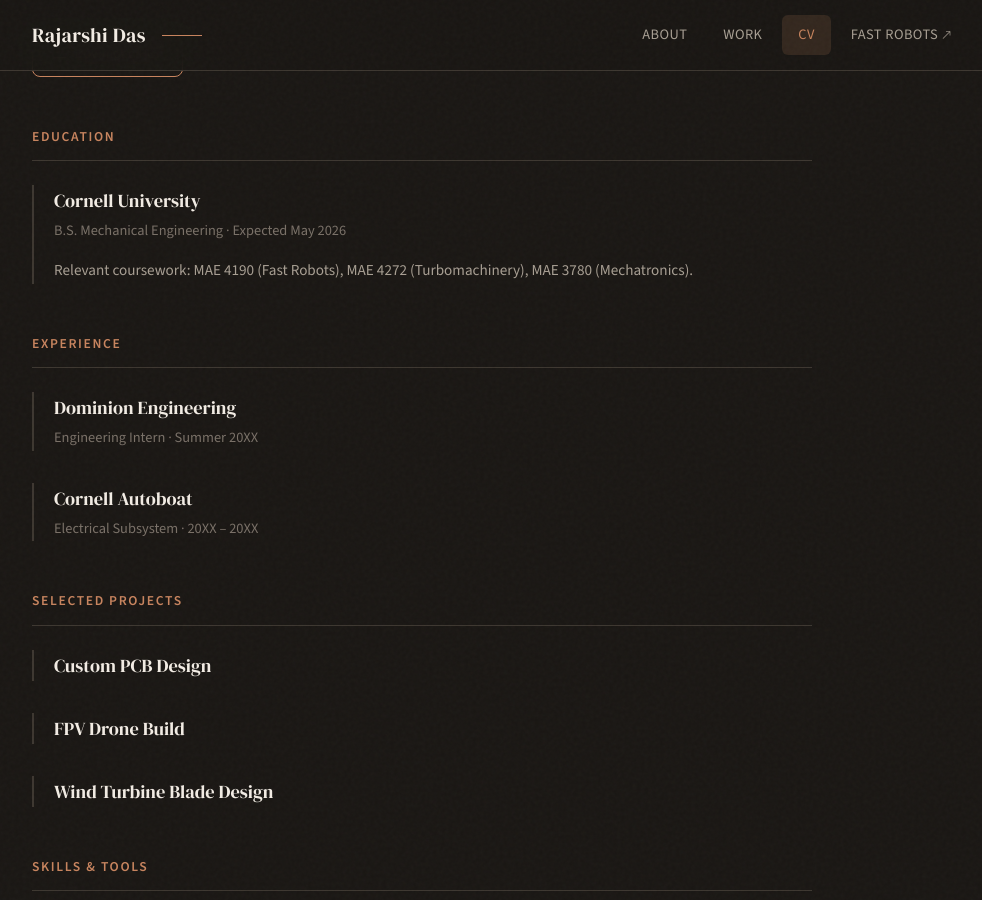
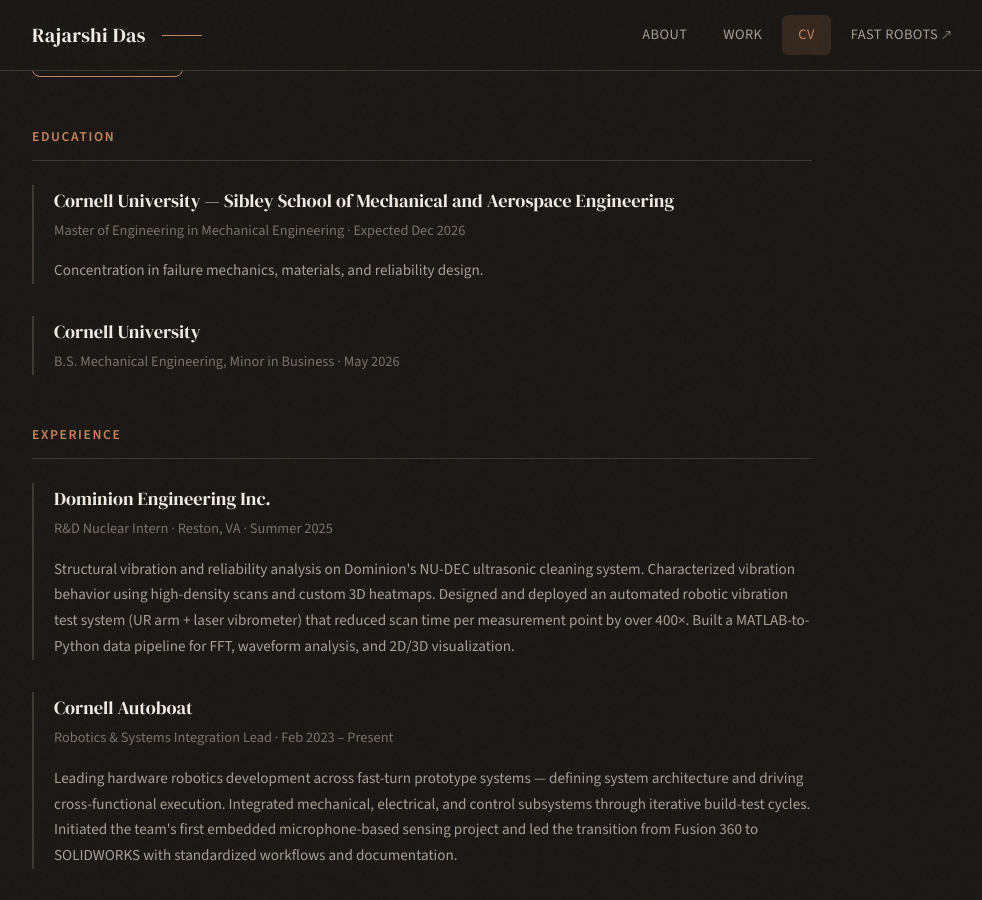
Before and after one commit to rajarshi499/portfolio, a Jekyll site: the page built from _pages/cv.md, in a window 1280 px wide and 900 px high, scrolled down 199 px. Shown: the whole window, without its empty margins (140-1122 px from the left). Built offline with Jekyll 4.4.1, drawn with Linux system fonts in a browser that asks for light colours; some of the changed text lies outside the part shown.

```diff
--- a/_pages/cv.md
+++ b/_pages/cv.md
@@ -16,12 +16,15 @@ permalink: /cv/
   <div class="cv-section fade-in">
     <div class="cv-section-title">Education</div>
     <div class="cv-entry">
+      <div class="cv-entry-title">Cornell University — Sibley School of Mechanical and Aerospace Engineering</div>
+      <div class="cv-entry-meta">Master of Engineering in Mechanical Engineering · Expected Dec 2026</div>
+      <div class="cv-entry-body">
+        <p>Concentration in failure mechanics, materials, and reliability design.</p>
+      </div>
+    </div>
+    <div class="cv-entry">
       <div class="cv-entry-title">Cornell University</div>
-      <div class="cv-entry-meta">B.S. Mechanical Engineering · Expected May 2026</div>
-      <div class="cv-entry-body">
-        <!-- Add relevant coursework, GPA, honors here -->
-        <p>Relevant coursework: MAE 4190 (Fast Robots), MAE 4272 (Turbomachinery), MAE 3780 (Mechatronics).</p>
-      </div>
+      <div class="cv-entry-meta">B.S. Mechanical Engineering, Minor in Business · May 2026</div>
     </div>
   </div>
 
@@ -30,44 +33,59 @@ permalink: /cv/
     <div class="cv-section-title">Experience</div>
 
     <div class="cv-entry">
-      <div class="cv-entry-title">Dominion Engineering</div>
-      <div class="cv-entry-meta">Engineering Intern · Summer 20XX</div>
+      <div class="cv-entry-title">Dominion Engineering Inc.</div>
+      <div class="cv-entry-meta">R&D Nuclear Intern · Reston, VA · Summer 2025</div>
       <div class="cv-entry-body">
-        <p><!-- Describe your internship work here --></p>
+        <p>Structural vibration and reliability analysis on Dominion's NU-DEC ultrasonic cleaning system. Characterized vibration behavior using high-density scans and custom 3D heatmaps. Designed and deployed an automated robotic vibration test system (UR arm + laser vibrometer) that reduced scan time per measurement point by over 400×. Built a MATLAB-to-Python data pipeline for FFT, waveform analysis, and 2D/3D visualization.</p>
       </div>
     </div>
 
     <div class="cv-entry">
       <div class="cv-entry-title">Cornell Autoboat</div>
-      <div class="cv-entry-meta">Electrical Subsystem · 20XX – 20XX</div>
+      <div class="cv-entry-meta">Robotics & Systems Integration Lead · Feb 2023 – Present</div>
       <div class="cv-entry-body">
-        <p><!-- Describe your role and contributions here --></p>
+        <p>Leading hardware robotics development across fast-turn prototype systems — defining system architecture and driving cross-functional execution. Integrated mechanical, electrical, and control subsystems through iterative build-test cycles. Initiated the team's first embedded microphone-based sensing project and led the transition from Fusion 360 to SOLIDWORKS with standardized workflows and documentation.</p>
+      </div>
+    </div>
+
+    <div class="cv-entry">
+      <div class="cv-entry-title">Meshminds → Glassloom</div>
+      <div class="cv-entry-meta">Founder & Manufacturing Lead · Munich, Germany → Westbury, NY · June 2023 – Present</div>
+      <div class="cv-entry-body">
+        <p>Designed, operated, and scaled an end-to-end in-house manufacturing system while a full-time student — spanning design, production, quality control, and fulfillment. Managed a distributed supplier network across 5+ regions. Developed Python-based data and fulfillment workflows that reduced processing time by 70–95%. Delivered 3,900+ units sold with a 5.0 star rating.</p>
       </div>
     </div>
   </div>
 
-  <!-- ── PROJECTS ── -->
+  <!-- ── SELECTED PROJECTS ── -->
   <div class="cv-section fade-in">
     <div class="cv-section-title">Selected Projects</div>
 
     <div class="cv-entry">
-      <div class="cv-entry-title">Custom PCB Design</div>
+      <div class="cv-entry-title">EverSeat — Modular Child Car Seat</div>
       <div class="cv-entry-body">
-        <p><!-- Brief description --></p>
+        <p>Senior design project (MAE 4351). Process engineering and integration lead for a modular car seat designed to replace all four stages of child seating. Ran ANSYS crash simulations across four child-weight configurations, achieving factors of safety from 2.5 to 3.7. Developed the full manufacturing process plan including composite shell fabrication, titanium hinge machining, and quality control.</p>
       </div>
     </div>
 
     <div class="cv-entry">
-      <div class="cv-entry-title">FPV Drone Build</div>
+      <div class="cv-entry-title">Autonomous FPV Drone</div>
       <div class="cv-entry-body">
-        <p><!-- Brief description --></p>
+        <p>Built and configured a custom FPV drone using BetaFlight, developing a vision-in-the-loop system to track and follow moving human-scale targets for cinematography.</p>
+      </div>
+    </div>
+
+    <div class="cv-entry">
+      <div class="cv-entry-title">Capacitive Greek Symbol Keyboard</div>
+      <div class="cv-entry-body">
+        <p>Designing a first end-to-end capacitive PCB (schematic, layout, Pico firmware), developing it into a hands-on PCB onboarding exercise for Cornell Autoboat Robotics.</p>
       </div>
     </div>
 
     <div class="cv-entry">
       <div class="cv-entry-title">Wind Turbine Blade Design</div>
       <div class="cv-entry-body">
-        <p><!-- Brief description --></p>
+        <p>Designed, built, and tested a small wind-turbine blade for MAE 4272. Performed aerodynamic analysis, operating-point selection, and experimental validation in Cornell's Big Blue wind tunnel.</p>
       </div>
     </div>
   </div>
@@ -76,18 +94,32 @@ permalink: /cv/
   <div class="cv-section fade-in">
     <div class="cv-section-title">Skills & Tools</div>
     <div class="cv-skills">
-      <span class="cv-skill">SolidWorks</span>
-      <span class="cv-skill">Autodesk Fusion</span>
+      <span class="cv-skill">CNC Machining</span>
+      <span class="cv-skill">FDM 3D Printing</span>
+      <span class="cv-skill">Composite Layup</span>
+      <span class="cv-skill">Metal Casting</span>
+      <span class="cv-skill">Silicone Molding</span>
+      <span class="cv-skill">Soldering</span>
+      <span class="cv-skill">Fusion 360</span>
+      <span class="cv-skill">SOLIDWORKS</span>
       <span class="cv-skill">KiCad</span>
-      <span class="cv-skill">Python</span>
-      <span class="cv-skill">Arduino / Embedded C</span>
-      <span class="cv-skill">CNC Machining</span>
-      <span class="cv-skill">3D Printing</span>
-      <span class="cv-skill">PCB Design</span>
+      <span class="cv-skill">Raspberry Pi Pico</span>
+      <span class="cv-skill">MicroPython</span>
+      <span class="cv-skill">Python (NumPy, pandas)</span>
       <span class="cv-skill">MATLAB</span>
-      <span class="cv-skill">Git</span>
-      <span class="cv-skill">Soldering</span>
-      <span class="cv-skill">Mold Fabrication</span>
+      <span class="cv-skill">ANSYS</span>
+      <span class="cv-skill">LabVIEW</span>
+      <span class="cv-skill">Vibration & Modal Analysis</span>
+    </div>
+  </div>
+
+  <!-- ── CONTACT ── -->
+  <div class="cv-section fade-in">
+    <div class="cv-section-title">Contact</div>
+    <div class="cv-entry">
+      <div class="cv-entry-body">
+        <p><a href="mailto:rajarshi9014@gmail.com">rajarshi9014@gmail.com</a> · (516) 673-5211 · <a href="https://linkedin.com/in/rajarshidas94" target="_blank">LinkedIn</a> · U.S. Citizen</p>
+      </div>
     </div>
   </div>
 </div>
```
Also changed, not shown: _projects/2025-everseat.md (added, +65 -0 lines), index.md (+8 -3 lines), _projects/2025-dominion-engineering.md (renamed from _projects/2024-dominion-engineering.md), _projects/2025-fpv-drone.md (renamed from _projects/2024-fpv-drone.md), assets/images/Boeing-737.png (deleted), 1 other file.
